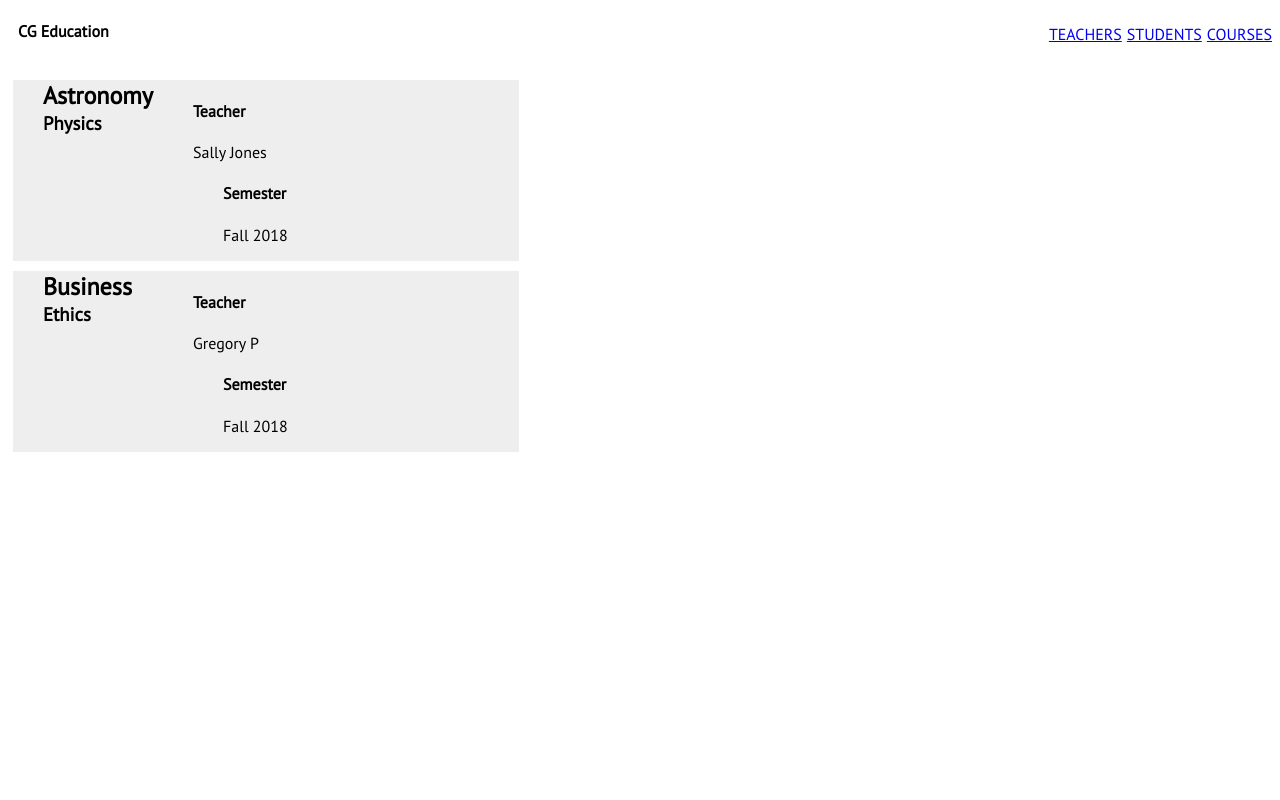
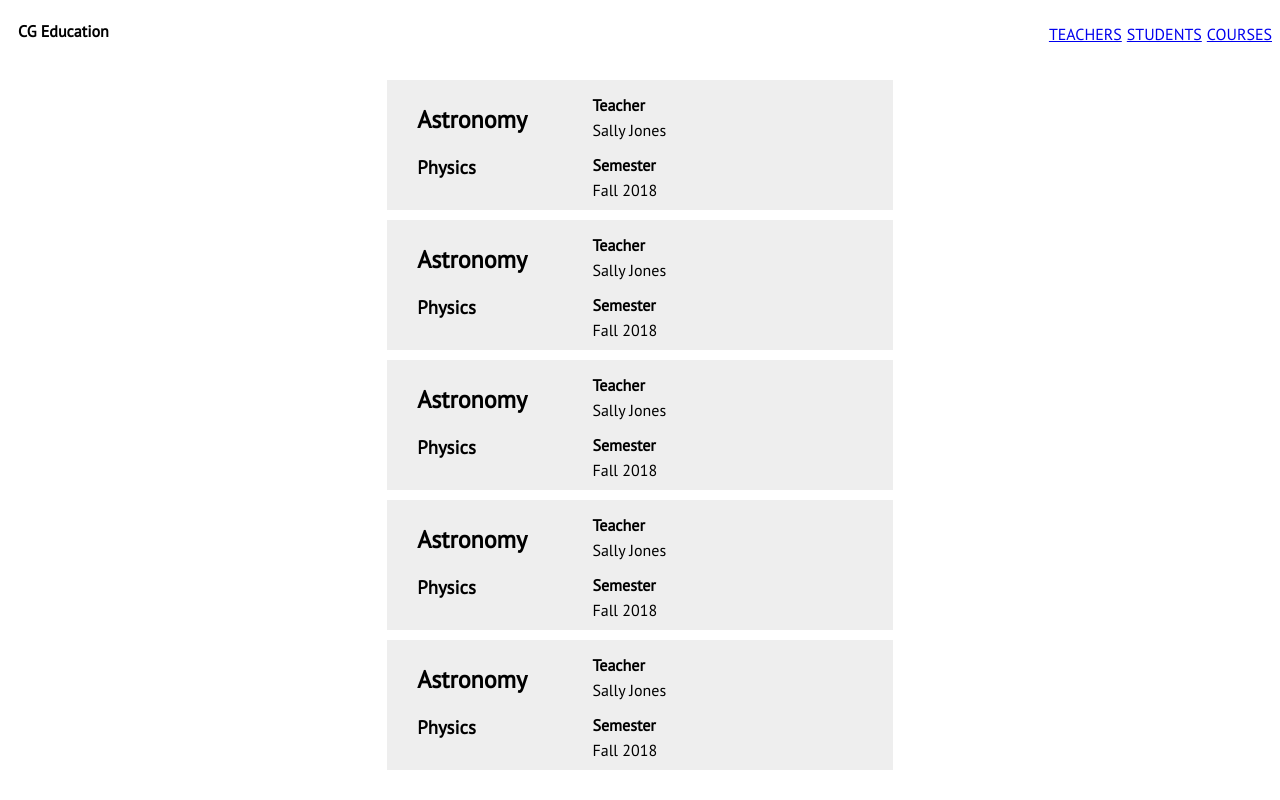
Before and after one commit to jillmead/cg_education, a plain HTML site: page courses.html in a window 1280 px wide. Drawn offline with Linux system fonts and the light colour scheme.

Commit message:
March 25 before js

```diff
--- a/courses.html
+++ b/courses.html
@@ -20,15 +20,19 @@
 
   <div class="course_info_box">
       <div class="course_info_left">
+        <div class="course_info_left_top">
           <h2>Astronomy</h2>
+        </div>
+        <div class="course_info_left_bottom">
           <h3>Physics</h3>
+        </div>
       </div>
       <div class="course_info_right">
         <div class="course_info_teacher">
           <h4>Teacher</h4>
           <p>Sally Jones</p>
         </div>
-      <div class="course_info_left">
+        <div class="course_info_semester">
           <h4>Semester</h4>
           <p>Fall 2018</p>
         </div>
@@ -37,15 +41,82 @@
 
   <div class="course_info_box">
       <div class="course_info_left">
-      <h2>Business</h2>
-      <h3>Ethics</h3>
+        <div class="course_info_left_top">
+          <h2>Astronomy</h2>
+        </div>
+        <div class="course_info_left_bottom">
+          <h3>Physics</h3>
+        </div>
       </div>
       <div class="course_info_right">
         <div class="course_info_teacher">
           <h4>Teacher</h4>
-        <p>Gregory P</p>
+          <p>Sally Jones</p>
         </div>
+        <div class="course_info_semester">
+          <h4>Semester</h4>
+          <p>Fall 2018</p>
+        </div>
+      </div>
+  </div>
+
+  <div class="course_info_box">
       <div class="course_info_left">
+        <div class="course_info_left_top">
+          <h2>Astronomy</h2>
+        </div>
+        <div class="course_info_left_bottom">
+          <h3>Physics</h3>
+        </div>
+      </div>
+      <div class="course_info_right">
+        <div class="course_info_teacher">
+          <h4>Teacher</h4>
+          <p>Sally Jones</p>
+        </div>
+        <div class="course_info_semester">
+          <h4>Semester</h4>
+          <p>Fall 2018</p>
+        </div>
+      </div>
+  </div>
+
+  <div class="course_info_box">
+      <div class="course_info_left">
+        <div class="course_info_left_top">
+          <h2>Astronomy</h2>
+        </div>
+        <div class="course_info_left_bottom">
+          <h3>Physics</h3>
+        </div>
+      </div>
+      <div class="course_info_right">
+        <div class="course_info_teacher">
+          <h4>Teacher</h4>
+          <p>Sally Jones</p>
+        </div>
+        <div class="course_info_semester">
+          <h4>Semester</h4>
+          <p>Fall 2018</p>
+        </div>
+      </div>
+  </div>
+
+  <div class="course_info_box">
+      <div class="course_info_left">
+        <div class="course_info_left_top">
+          <h2>Astronomy</h2>
+        </div>
+        <div class="course_info_left_bottom">
+          <h3>Physics</h3>
+        </div>
+      </div>
+      <div class="course_info_right">
+        <div class="course_info_teacher">
+          <h4>Teacher</h4>
+          <p>Sally Jones</p>
+        </div>
+        <div class="course_info_semester">
           <h4>Semester</h4>
           <p>Fall 2018</p>
         </div>
--- a/index.css
+++ b/index.css
@@ -176,9 +176,10 @@ body {
 .course_info_container {
   display: flex;
   flex-wrap: wrap;
+  flex-flow: column wrap;
   margin: auto;
   flex-direction: column;
-  justify-content: center;
+  align-items: center;
 }
 
 .course_info_box {
@@ -188,26 +189,47 @@ body {
   width: 40%;
 }
 
-.course_info_box h4 {
-  font-weight: bold;
+.course_info_left {
+  display: flex;
+  flex-direction: column;
+  padding-left: 30px;
+  width: 33%;
+  max-height: 100px;
 }
 
-.course_info_left {
-  align-items: center;
-  justify-content: left;
-  padding-left: 30px;
-  width: 140px;
+.course_info_left_top h2 {
+  margin-bottom: 10px;
+  margin-top: 24px;
 }
 
-.course_info_left h2 {
-  margin: 0;
-}
-
-.course_info_left h3 {
-  margin: 0;
+.course_info_left_bottom h3 {
+  margin-top: 10px;
 }
 
 .course_info_right {
-  justify-content: right;
+  display: flex;
+  flex-direction: column;
   padding-left: 10px;
+  width: 60%
 }
+
+.course_info_teacher {
+  padding-top: 10px;
+  padding-bottom: 5px;
+}
+
+.course_info_semester {
+  padding-top: 5px;
+  padding-bottom: 10px;
+}
+
+.course_info_right h4 {
+  font-weight: bold;
+  margin: 0;
+  padding-top: 5px;
+  padding-bottom: 5px;
+}
+
+.course_info_right p {
+  margin: 0;
+}
```
Also changed, not shown: index.html (+2 -2 lines). Lines whose indentation alone changed are shown as unchanged.
